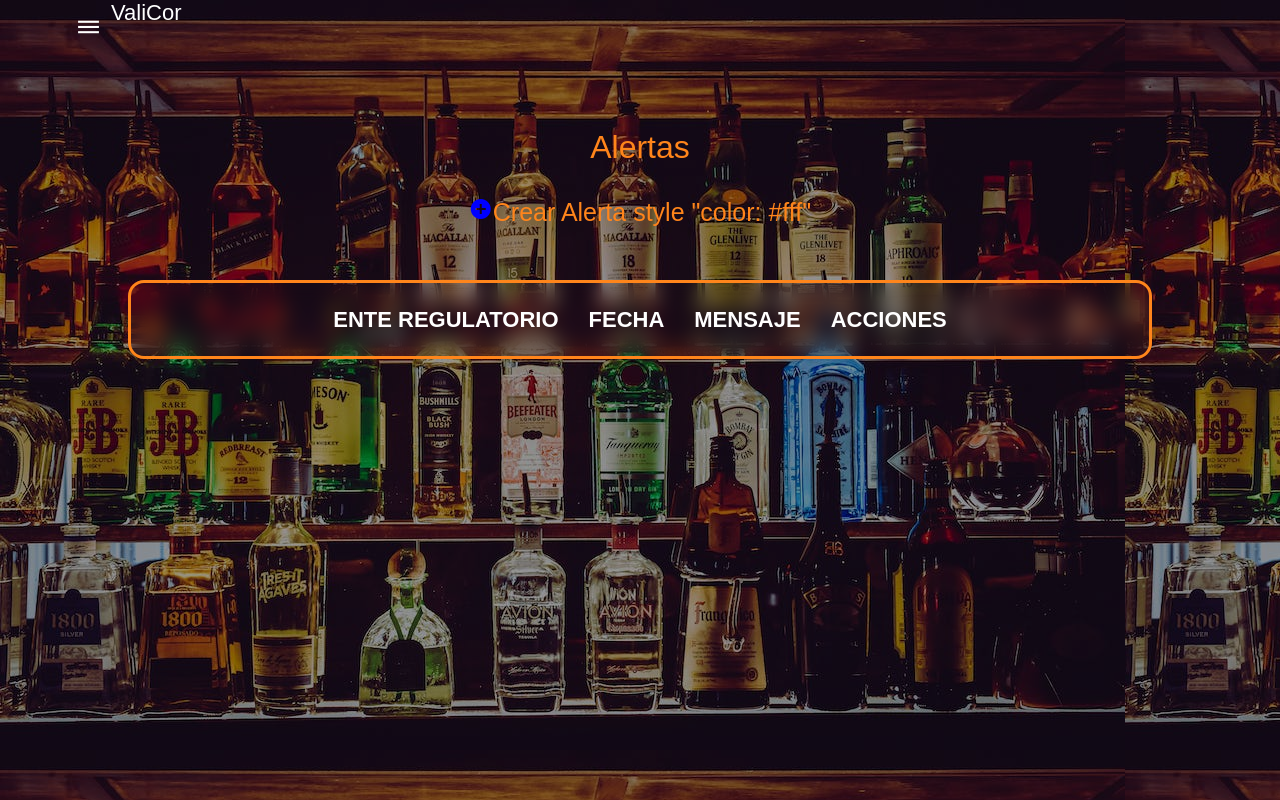
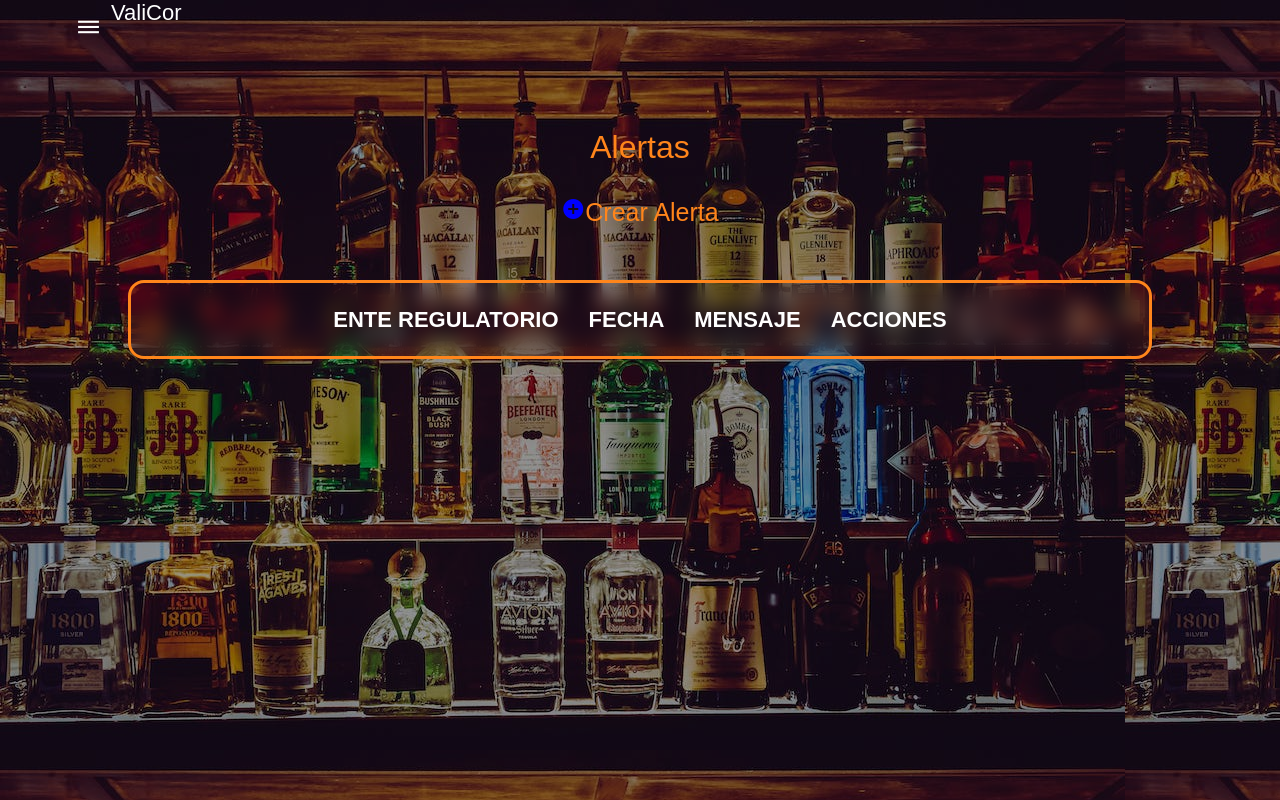
Before and after one commit to Quiroz7/Proyecto__Valisoft_2559218, a plain HTML site: page front-entregable/alertas.html in a window 1280 px wide. Drawn offline with nearby package versions, Linux system fonts and the light colour scheme; some packages are replaced by stand-ins of ours; no server answers; a script that the page names is missing; a web font is replaced by a local one.

Commit message:
Update alertas.html

```diff
--- a/front-entregable/alertas.html
+++ b/front-entregable/alertas.html
@@ -43,7 +43,7 @@
             <h2>Alertas</h2>
         </div>
         <div class="link">
-            <a href="crearalerta.html" class="btn-floating btn-large pulse"><i class="material-icons" style="color: blue;">add_circle</i>Crear Alerta style "color: #fff" </a>
+            <a href="crearalerta.html" class="btn-floating btn-large pulse" style "color: #fff"><i class="material-icons" style="color: blue;">add_circle</i>Crear Alerta </a>
         </div><br><br>
         <div class="mitable">
             <table>
```
